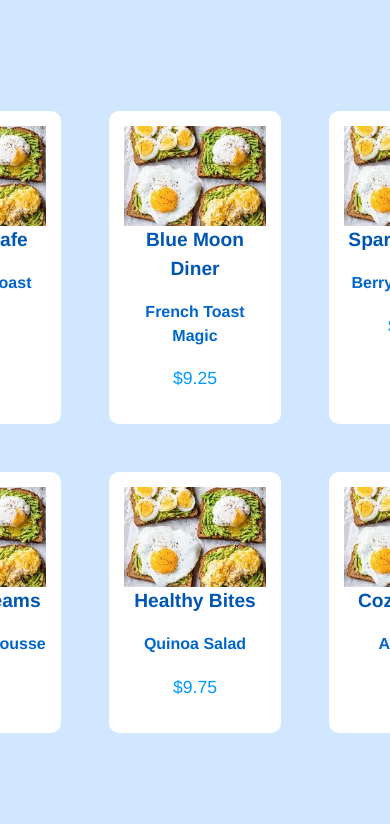
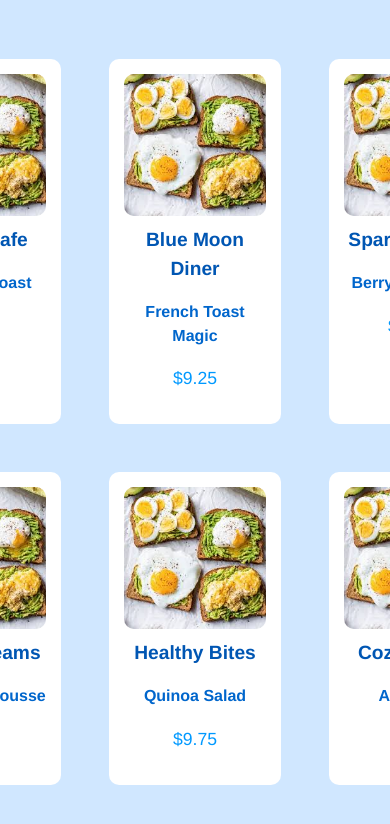
Before and after one commit to dyefymenko/EatWithCat, a React (Vite) app in the folder EatWithCatMiniApp/: page / in a window 390 px wide. Shown: the top 824 px of the page. Built offline with nearby package versions, Linux system fonts and the light colour scheme; what @twa-dev/sdk would draw is missing.

Commit message:
Attempt to fit UI on mobile screen

```diff
--- a/EatWithCatMiniApp/src/App.css
+++ b/EatWithCatMiniApp/src/App.css
@@ -59,8 +59,10 @@ body {
 }
 
 .dish-photo {
-  width: 100dp;
-  height: 100dp;
+  width: 100%;
+  height: auto;
+  border-radius: 10px;
+  margin-bottom: 10px;
   object-fit: cover;
   object-position: 50% 50%;
   display: block;
```
